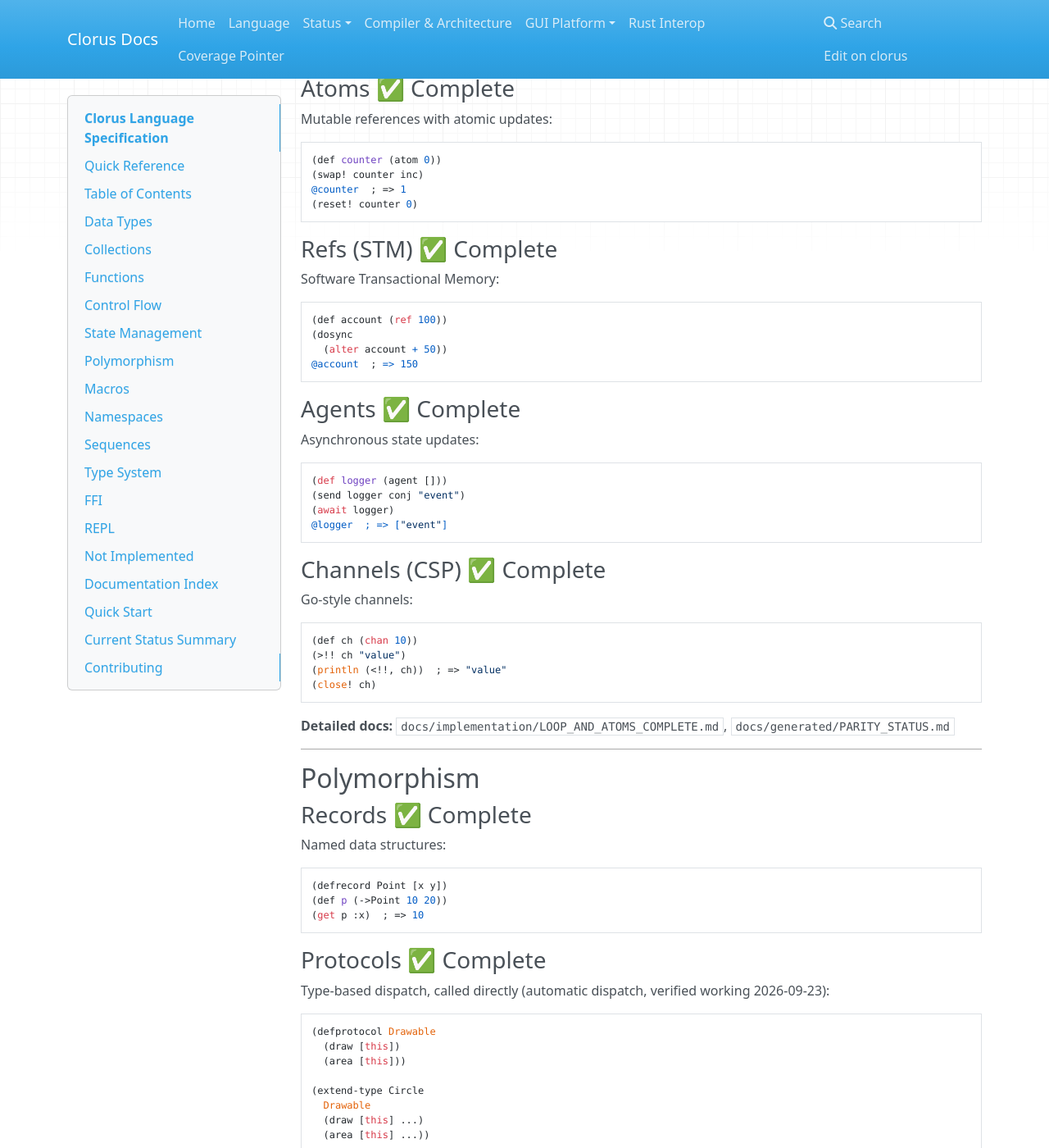
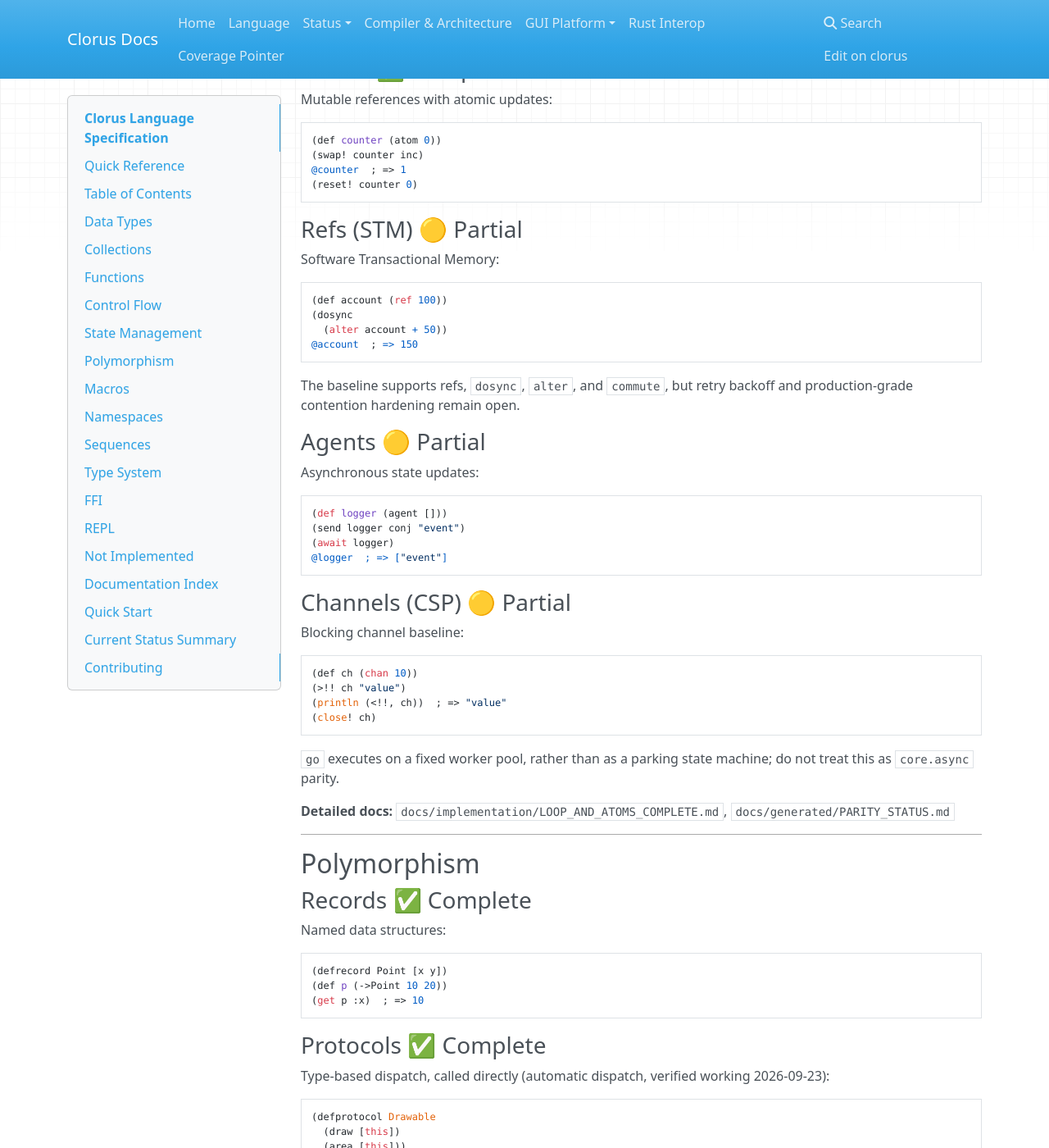
Before and after one commit to prabhugopal/clorus, an MkDocs documentation site: the page built from docs/reference/LANGUAGE_SPEC.md, in a window 1280 px wide and 1400 px high, scrolled down 4359 px. Shown: the whole window at 82% size. Built offline with MkDocs 1.6.1, drawn with Linux system fonts in a browser that asks for light colours; nearby versions of some CDN libraries; some of the changed text lies outside the part shown.

Commit message:
docs: align language status with tested features

````diff
--- a/docs/reference/LANGUAGE_SPEC.md
+++ b/docs/reference/LANGUAGE_SPEC.md
@@ -234,7 +233,7 @@ Mutable references with atomic updates:
 (reset! counter 0)
 ```
 
-### Refs (STM) ✅ Complete
+### Refs (STM) 🟡 Partial
 Software Transactional Memory:
 ```clojure
 (def account (ref 100))
@@ -243,7 +242,10 @@ Software Transactional Memory:
 @account  ; => 150
 ```
 
-### Agents ✅ Complete
+The baseline supports refs, `dosync`, `alter`, and `commute`, but retry
+backoff and production-grade contention hardening remain open.
+
+### Agents 🟡 Partial
 Asynchronous state updates:
 ```clojure
 (def logger (agent []))
@@ -252,14 +254,17 @@ Asynchronous state updates:
 @logger  ; => ["event"]
 ```
 
-### Channels (CSP) ✅ Complete
-Go-style channels:
+### Channels (CSP) 🟡 Partial
+Blocking channel baseline:
 ```clojure
 (def ch (chan 10))
 (>!! ch "value")
 (println (<!!, ch))  ; => "value"
 (close! ch)
 ```
+
+`go` executes on a fixed worker pool, rather than as a parking state machine;
+do not treat this as `core.async` parity.
 
 **Detailed docs:** `docs/implementation/LOOP_AND_ATOMS_COMPLETE.md`, `docs/generated/PARITY_STATUS.md`
 
@@ -334,9 +339,8 @@ Hierarchy support (`derive`/`isa?`) and `:default` dispatch also exist — see `
 (gensym "temp")       ; => temp_1234
 ```
 
-**Missing:**
-- ❌ `macroexpand` - Debug expansion
-- ❌ `macroexpand-1` - Single-step expansion
+`macroexpand` and `macroexpand-1` are implemented for inspecting supported
+macro expansions; deeper hygiene behavior remains a parity work item.
 
 **Detailed docs:** `docs/generated/PARITY_STATUS.md`
 
@@ -453,8 +457,8 @@ All predicates implemented:
 (channel? (chan 1))  ; => true
 ```
 
-**Missing:**
-- ❌ `fn?` - Functions not runtime values yet
+`fn?` recognizes runtime function values, including closures and multi-arity
+functions.
 
 ### Destructuring ✅ 75% Complete
 
@@ -543,19 +547,12 @@ clorus repl
 ## Not Implemented
 
 ### Data Types
-- ❌ Integers (i64)
-- ❌ Characters
 - ❌ Rationals
 - ❌ BigInt/BigDecimal
 
 ### Advanced Features
-- ❌ Transducers
-- ❌ `deftype`
-- ❌ Metadata (`^`)
-- ❌ Dynamic vars
 - ❌ `eval`
-- ❌ Regular expressions
-- ❌ core.async (have basic channels)
+- ❌ `core.async` parking semantics (blocking channels and a fixed-pool `go` baseline exist)
 - ❌ clojure.spec
 
 ### Stdlib Gaps
--- a/scripts/docs/build_status.py
+++ b/scripts/docs/build_status.py
@@ -512,7 +512,7 @@ def render_parity_markdown(features: Iterable[Feature]) -> str:
             "",
             "- Full `core.async`-style API and parking semantics",
             "- Stronger STM / `dosync` retry semantics",
-            "- Character and ratio literals",
+            "- Ratio literals and rational numeric promotion",
             "- Remaining namespace and macro long-tail edge cases",
             "- Production-grade concurrency hardening",
             "",
````
Also changed, not shown: other parts of docs/reference/LANGUAGE_SPEC.md (+0 -1 lines), docs/generated/PARITY_STATUS.md (+1 -1 lines), 1 other file.
